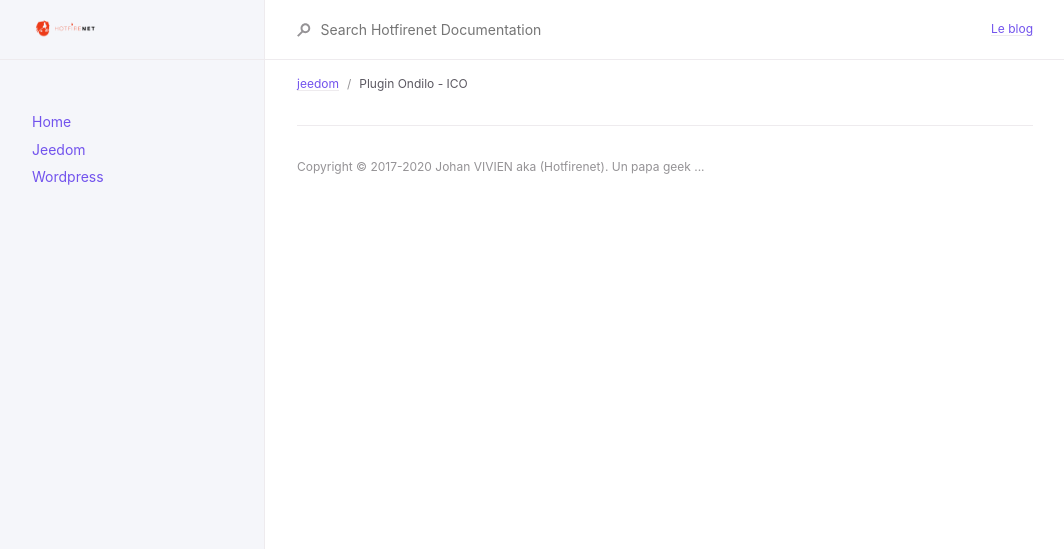
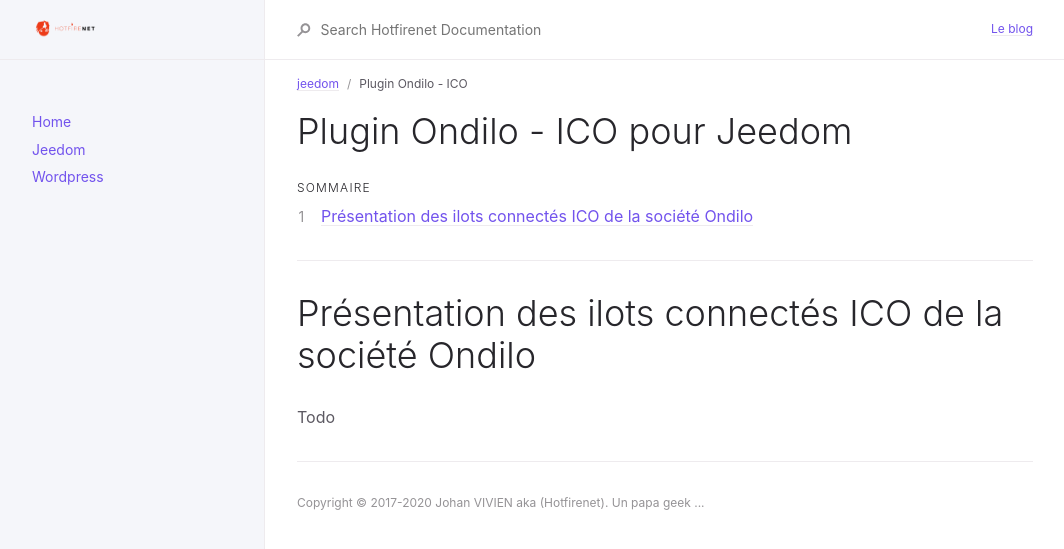
Before and after one commit to Hotfirenet/documentation, a Jekyll site: the page built from docs/jeedom/plugin-ondilo.md, in a window 1280 px wide. Shown: the top 549 px of the page, without its empty margins (107-1171 px from the left). Built offline with Jekyll 4.4.1, drawn with Linux system fonts in a browser that asks for light colours.

Commit message:
add content

```diff
--- a/docs/jeedom/plugin-ondilo.md
+++ b/docs/jeedom/plugin-ondilo.md
@@ -4,3 +4,18 @@ title: Plugin Ondilo - ICO
 parent: jeedom
 nav_order: 2
 ---
+
+# Plugin Ondilo - ICO pour Jeedom
+{: .no_toc }
+
+## Sommaire
+{: .no_toc .text-delta }
+
+1. TOC
+{:toc}
+
+---
+
+# Présentation des ilots connectés ICO de la société Ondilo
+
+Todo
```
